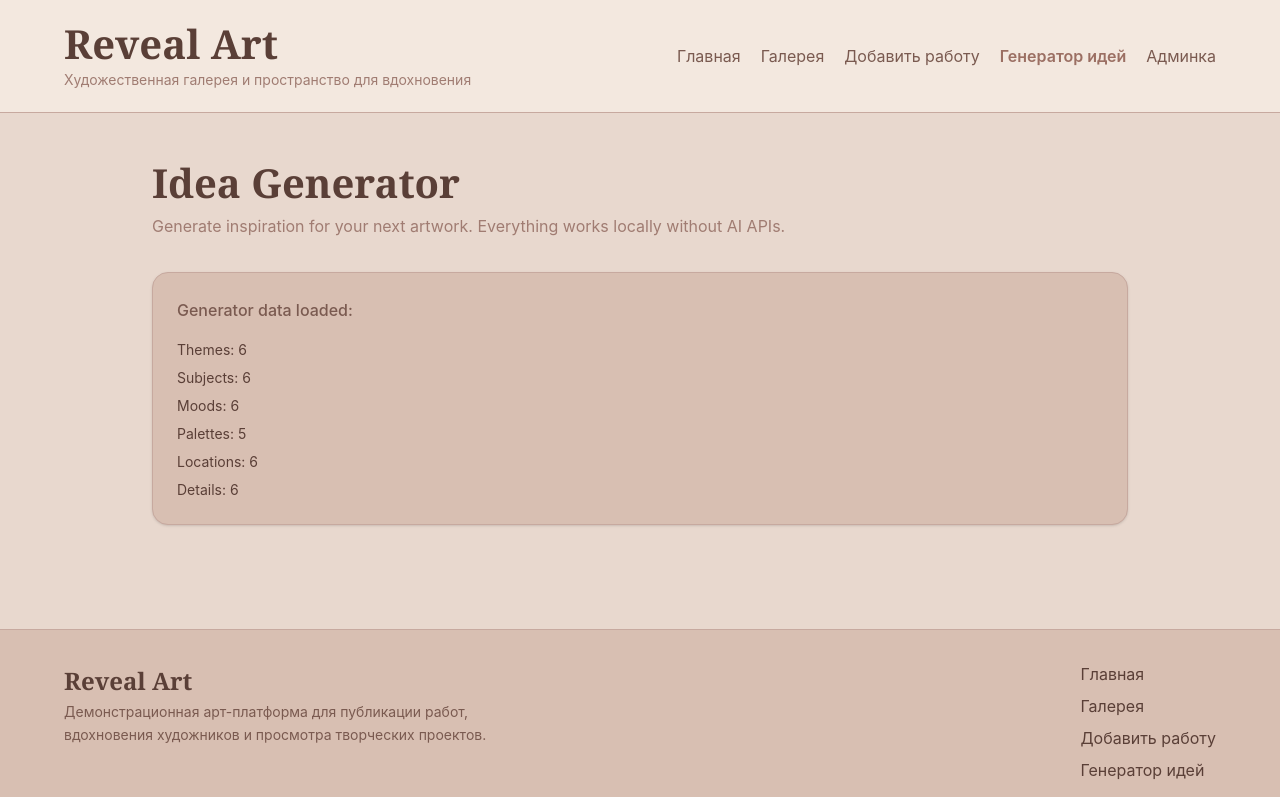
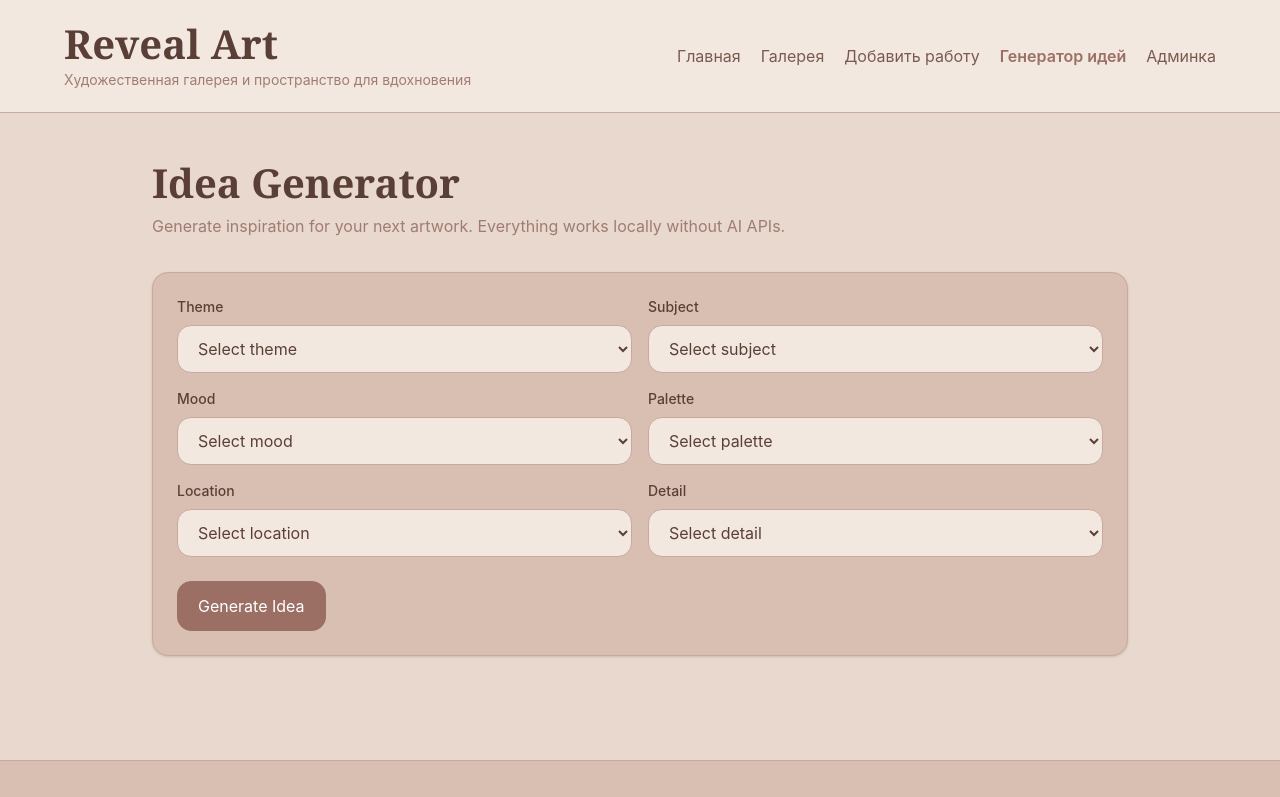
Before and after one commit to FFORqnvr/Reveal-Art, a React (Vite) app: page /ideas in a window 1280 px wide. Shown: the top 797 px of the page. Built offline with nearby package versions, Linux system fonts and the light colour scheme.

Commit message:
add idea generator form UI

```diff
--- a/src/pages/IdeasPage.tsx
+++ b/src/pages/IdeasPage.tsx
@@ -1,4 +1,7 @@
+import { useState } from "react";
 import PageTitle from "../components/PageTitle";
+import Select from "../components/Select";
+import Button from "../components/Button";
 
 const themes = [
   "Fantasy",
@@ -54,6 +57,13 @@ const details = [
 ];
 
 export default function IdeasPage() {
+  const [theme, setTheme] = useState("");
+  const [subject, setSubject] = useState("");
+  const [mood, setMood] = useState("");
+  const [palette, setPalette] = useState("");
+  const [location, setLocation] = useState("");
+  const [detail, setDetail] = useState("");
+
   return (
     <div className="max-w-5xl mx-auto px-4 sm:px-6 py-10">
       <PageTitle
@@ -62,16 +72,127 @@ export default function IdeasPage() {
       />
 
       <div className="mt-6 rounded-2xl border border-[var(--color-border)] bg-[var(--color-surface)] p-6 shadow-sm">
-        <p className="font-medium">Generator data loaded:</p>
+        <div className="grid gap-4 md:grid-cols-2">
+          <div>
+            <label className="mb-2 block text-sm font-medium">
+              Theme
+            </label>
 
-        <ul className="mt-4 space-y-2 text-sm">
-          <li>Themes: {themes.length}</li>
-          <li>Subjects: {subjects.length}</li>
-          <li>Moods: {moods.length}</li>
-          <li>Palettes: {palettes.length}</li>
-          <li>Locations: {locations.length}</li>
-          <li>Details: {details.length}</li>
-        </ul>
+            <Select
+              value={theme}
+              onChange={(e) => setTheme(e.target.value)}
+            >
+              <option value="">Select theme</option>
+
+              {themes.map((item) => (
+                <option key={item} value={item}>
+                  {item}
+                </option>
+              ))}
+            </Select>
+          </div>
+
+          <div>
+            <label className="mb-2 block text-sm font-medium">
+              Subject
+            </label>
+
+            <Select
+              value={subject}
+              onChange={(e) => setSubject(e.target.value)}
+            >
+              <option value="">Select subject</option>
+
+              {subjects.map((item) => (
+                <option key={item} value={item}>
+                  {item}
+                </option>
+              ))}
+            </Select>
+          </div>
+
+          <div>
+            <label className="mb-2 block text-sm font-medium">
+              Mood
+            </label>
+
+            <Select
+              value={mood}
+              onChange={(e) => setMood(e.target.value)}
+            >
+              <option value="">Select mood</option>
+
+              {moods.map((item) => (
+                <option key={item} value={item}>
+                  {item}
+                </option>
+              ))}
+            </Select>
+          </div>
+
+          <div>
+            <label className="mb-2 block text-sm font-medium">
+              Palette
+            </label>
+
+            <Select
+              value={palette}
+              onChange={(e) => setPalette(e.target.value)}
+            >
+              <option value="">Select palette</option>
+
+              {palettes.map((item) => (
+                <option key={item} value={item}>
+                  {item}
+                </option>
+              ))}
+            </Select>
+          </div>
+
+          <div>
+            <label className="mb-2 block text-sm font-medium">
+              Location
+            </label>
+
+            <Select
+              value={location}
+              onChange={(e) => setLocation(e.target.value)}
+            >
+              <option value="">Select location</option>
+
+              {locations.map((item) => (
+                <option key={item} value={item}>
+                  {item}
+                </option>
+              ))}
+            </Select>
+          </div>
+
+          <div>
+            <label className="mb-2 block text-sm font-medium">
+              Detail
+            </label>
+
+            <Select
+              value={detail}
+              onChange={(e) => setDetail(e.target.value)}
+            >
+              <option value="">Select detail</option>
+
+              {details.map((item) => (
+                <option key={item} value={item}>
+                  {item}
+                </option>
+              ))}
+            </Select>
+          </div>
+        </div>
+
+        <div className="mt-6">
+          <Button>
+            Generate Idea
+          </Button>
+        </div>
       </div>
     </div>
   );
```
